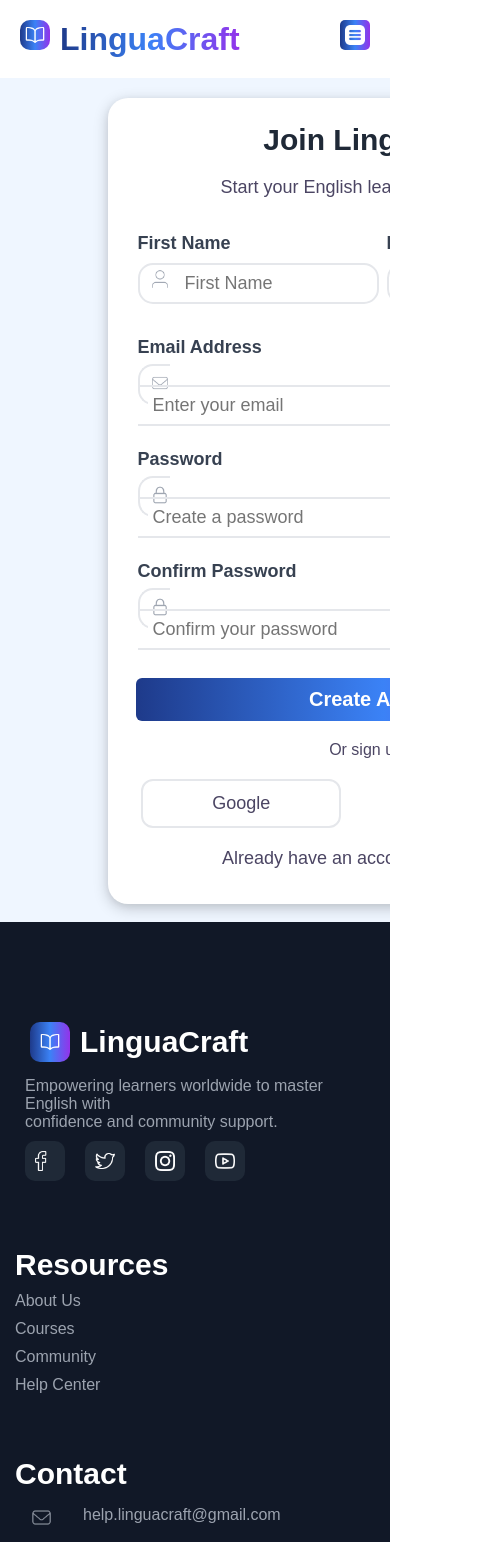
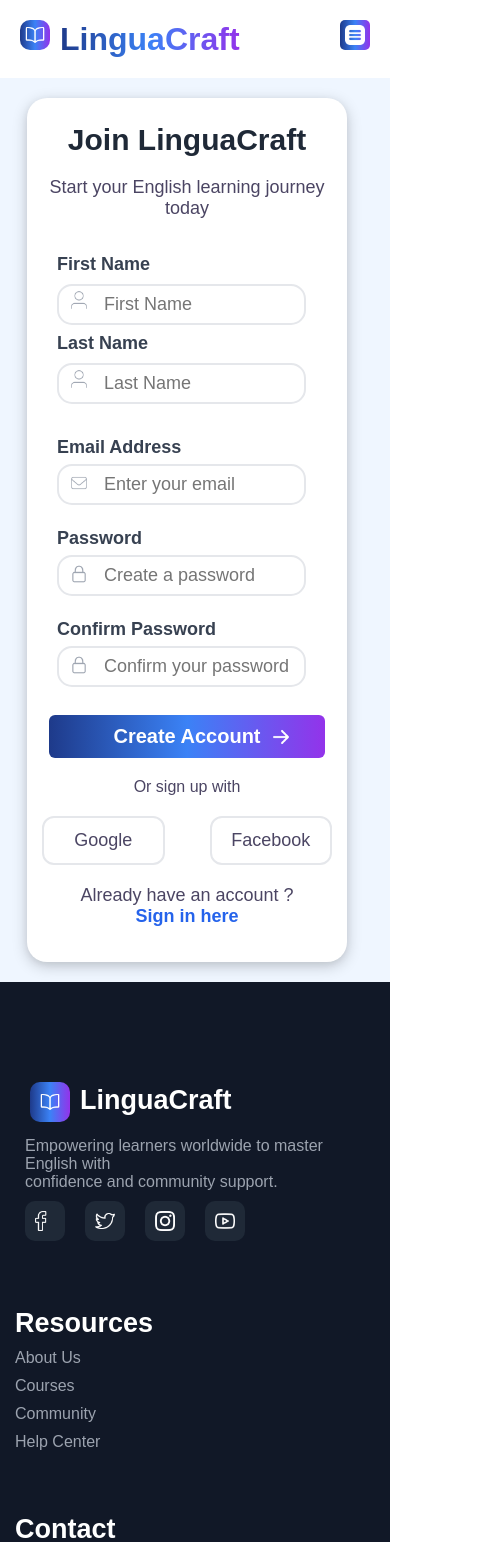
Before and after one commit to Muzaffarfullstack/linguacraft, a React (Vite) app: page /signup in a window 390 px wide. Shown: the top 1542 px of the page, 486 px wide, since content can reach past the window. Built offline with nearby package versions, Linux system fonts and the light colour scheme.

Commit message:
responsiveness ready

```diff
--- a/src/components/Navbar.css
+++ b/src/components/Navbar.css
@@ -173,19 +173,21 @@
   gap: 1rem;
   width: 100%;
 }
-.drawer-buttons button {
+.drawer-buttons .drawer-btn {
   flex: 1;
   padding: 0.6rem 0;
   border-radius: 6px;
   font-weight: 600;
   cursor: pointer;
   border: none;
+  text-align: center;
 }
 .drawer-buttons .login-1 {
   background: transparent;
   color: #374151;
   border: 2px solid transparent;
   transition: all 0.3s ease;
+  text-decoration: none;
 }
 .drawer-buttons .login-1:hover {
   color: #3b82f6;
@@ -195,6 +197,7 @@
   background: linear-gradient(to right, #1e3a8a, #3b82f6, #9333ea);
   color: white;
   transition: box-shadow 0.3s ease;
+  text-decoration: none;
 }
 .drawer-buttons .signUp-2:hover {
   box-shadow: 0 4px 10px rgba(30, 58, 138, 0.4),
--- a/src/components/Navbar.jsx
+++ b/src/components/Navbar.jsx
@@ -96,8 +96,12 @@ function Navbar() {
         </ul>
 
         <div className="drawer-buttons" onClick={closeDrawer}>
-          <button className="login-1">Login</button>
-          <button className="signUp-2">Sign Up</button>
+          <Link className="login-1 drawer-btn" to="/login">
+            Login
+          </Link>
+          <Link className="signUp-2 drawer-btn" to="/signup">
+            Sign Up
+          </Link>
         </div>
         <button className="close-drawer" onClick={closeDrawer}>
           &times;
--- a/src/pages/ErrorPage.css
+++ b/src/pages/ErrorPage.css
@@ -114,3 +114,23 @@
   width: 50px;
   margin-bottom: 5px;
 }
+
+@media only screen and (max-width: 576px) {
+  .container h1 {
+    font-size: 70px;
+  }
+  .container h2 {
+    font-size: 27px;
+  }
+  .first-paragraph {
+    width: 320px;
+  }
+  .back-home {
+    font-size: 18px;
+  }
+  .action-boxes {
+    display: flex;
+    flex-direction: column;
+    gap: 25px;
+  }
+}
--- a/src/pages/auth/Auth.module.css
+++ b/src/pages/auth/Auth.module.css
@@ -1,16 +1,18 @@
 .background {
   background: #eff6ff;
   width: 100vw;
-  height: 100vh;
+  min-height: 100vh;
 }
 .form {
   background: #fff;
   display: inline-block;
   padding: 15px;
-  margin: 0 25%;
-  width: 550px;
+  max-width: 550px;
+  width: 100%;
   box-shadow: 0px 2px 7px rgba(0, 0, 0, 0.05), 0px 4px 15px rgba(0, 0, 0, 0.2);
   border-radius: 20px;
+  position: relative;
+  left: 25%;
 }
 .loginForm {
   margin-top: 50px;
@@ -145,3 +147,25 @@ small {
 .resetPassword:hover {
   text-decoration: underline;
 }
+@media only screen and (max-width: 576px) {
+  .form {
+    width: 320px;
+    left: 2%;
+  }
+  .formContainer,
+  .fullname {
+    display: flex;
+    flex-direction: column;
+  }
+  input,
+  .row input {
+    width: 75%;
+  }
+  .lastname .spaan {
+    margin-top: 15px;
+  }
+  .foter {
+    display: flex;
+    flex-direction: column;
+  }
+}
--- a/src/pages/auth/Login.jsx
+++ b/src/pages/auth/Login.jsx
@@ -40,9 +40,8 @@ function Login() {
             <a href="">Facebook</a>
           </div>
 
-          <p>
-            {" "}
-            Don't have an account ?{" "}
+          <p className={styles.foter}>
+            Don't have an account ?
             <Link to="login" className={styles.signIn}>
               Sign up for free
             </Link>
--- a/src/pages/auth/Signup.jsx
+++ b/src/pages/auth/Signup.jsx
@@ -19,7 +19,7 @@ function Signup() {
                 </label>
               </div>
 
-              <div className="lastname">
+              <div className={styles.lastname}>
                 <span className={styles.spaan}>Last Name</span>
                 <label>
                   <img src="/assets/singleuser.png" alt="" />
@@ -63,10 +63,9 @@ function Signup() {
             <a href="">Facebook</a>
           </div>
 
-          <p>
-            {" "}
-            Already have an account ?{" "}
-            <Link to="login" className={styles.signIn}>
+          <p className={styles.foter}>
+            Already have an account ?
+            <Link to="/login" className={styles.signIn}>
               Sign in here
             </Link>
           </p>
```
